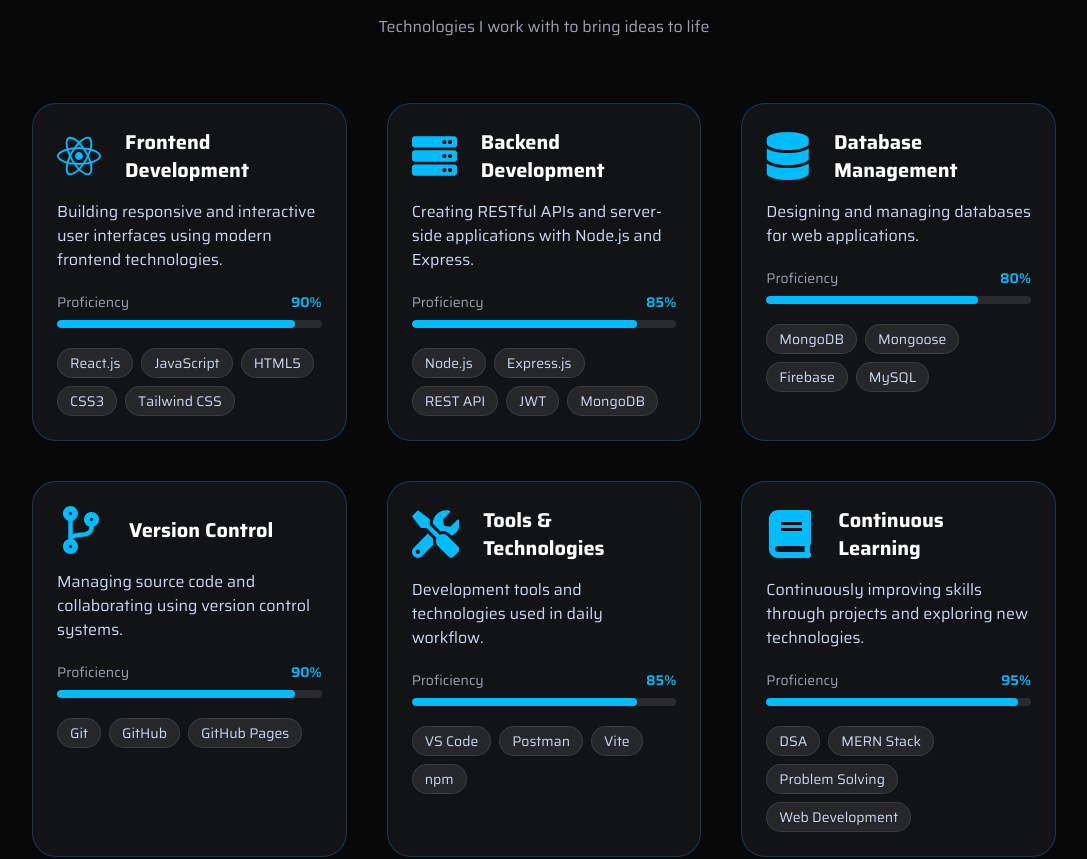
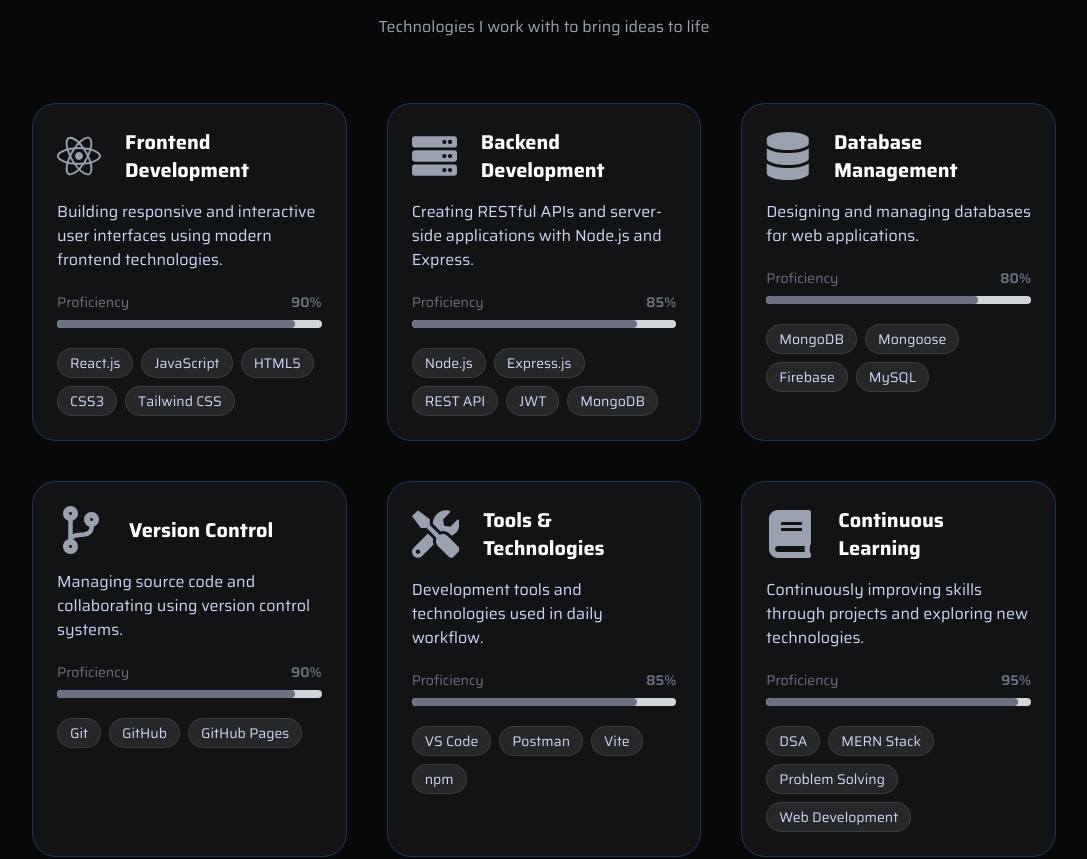
Before and after one commit to ydvrahul160-netizen/rahulyadav-portfolio, a React (Vite) app: page / in a window 1280 px wide. Shown: the part 1783-2642 px from the top of the page, without its empty margins (96-1183 px from the left). Built offline with nearby package versions, Linux system fonts and the light colour scheme.

Commit message:
Improve skill card colors and styling

```diff
--- a/src/components/Skills.jsx
+++ b/src/components/Skills.jsx
@@ -29,8 +29,8 @@ const Skills = () => {
             >
               {/* icon and title */}
               <div className="flex items-center mb-4">
-                <skill.icon className="w-12 h-12 text-sky-400 mr-6" />
-                <h3 className="theme-heading text-xl font-bold text-white">
+                <skill.icon className="w-12 h-12 text-gray-400 mr-6" />
+                <h3 className="theme-heading text-xl font-bold text-gray-300">
                   {skill.title}
                 </h3>
               </div>
@@ -42,19 +42,19 @@ const Skills = () => {
               {/*proficiency  */}
               <div className="mt-5 mb-5">
                 <div className="flex justify-between text-sm mb-2">
-                  <span className="text-gray-400">Proficiency</span>
-                  <span className="text-sky-400 font-semibold">
+                  <span className="text-gray-500">Proficiency</span>
+                  <span className="text-gray-500 font-semibold">
                     {skill.level}%
                   </span>
                 </div>
 
-                <div className="theme-border h-2 rounded-full bg-white/10 overflow-hidden">
+                <div className="theme-border h-2 rounded-full bg-gray-300 overflow-hidden">
                   <motion.div
                     initial={{ width: 0 }}
                     whileInView={{ width: `${skill.level}%` }}
                     transition={{ duration: 1 }}
                     viewport={{ once: true }}
-                    className="h-full rounded-full bg-sky-400"
+                    className="h-full rounded-full bg-gray-500"
                   />
                 </div>
               </div>
```
